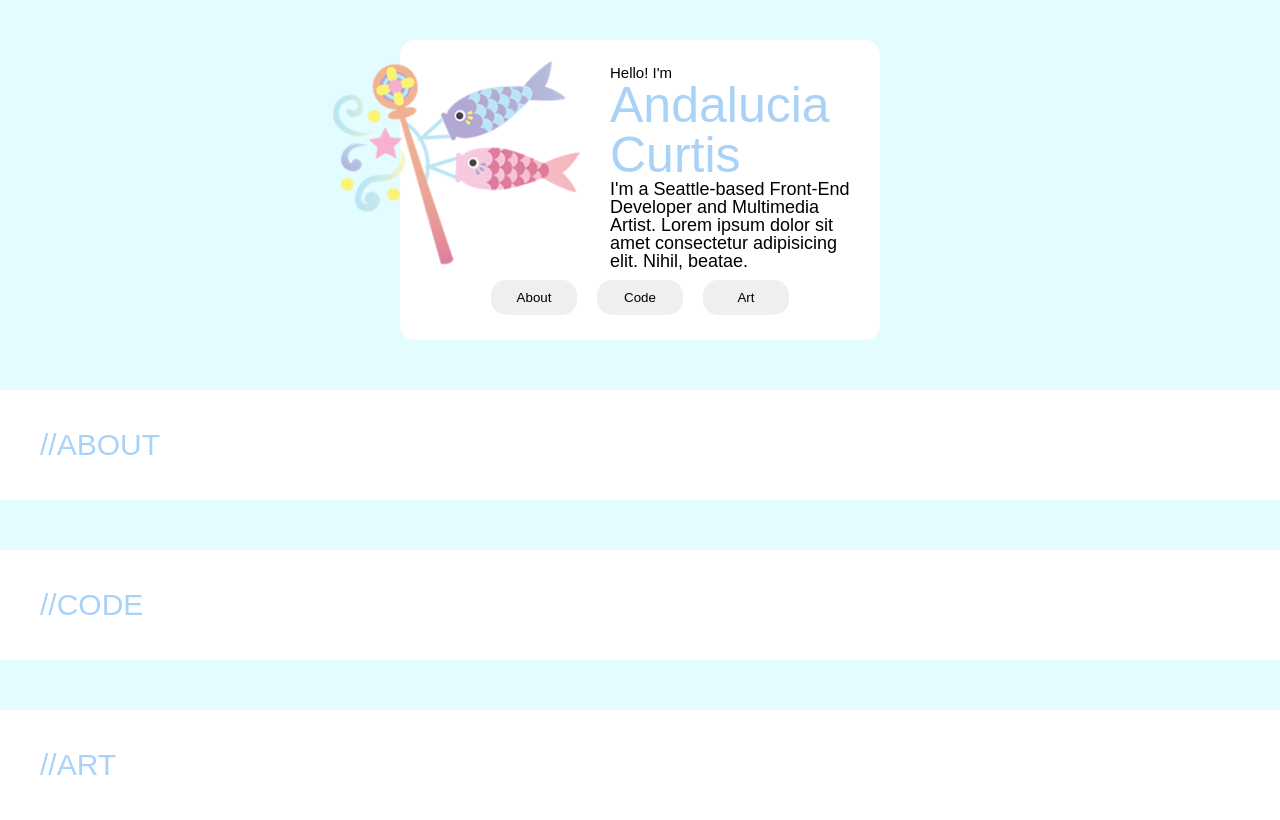
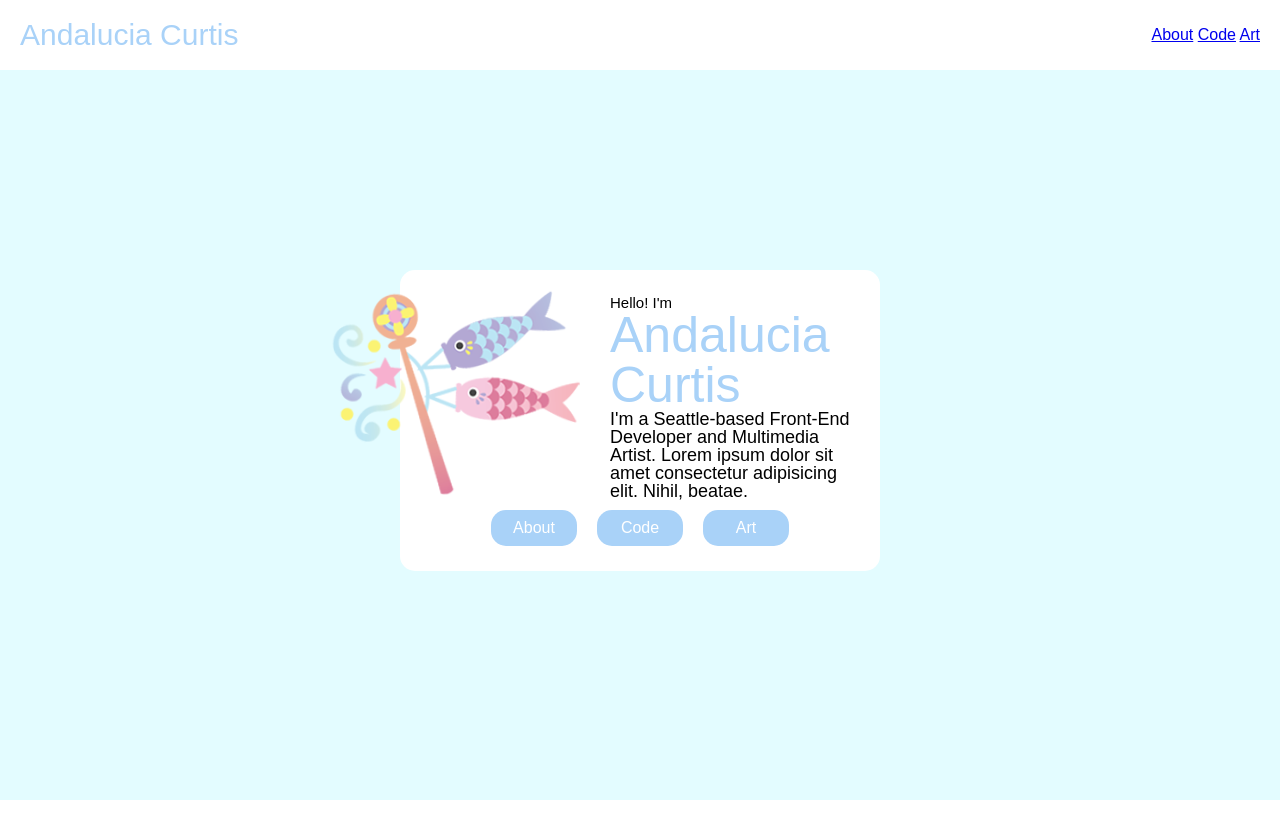
Before and after one commit to andaluciacurtis/Portfolio-Website, a plain HTML site: page index.html in a window 1280 px wide. Drawn offline with Linux system fonts and the light colour scheme; a web font is replaced by a local one.

Commit message:
added nav and sticky scrolling

```diff
--- a/css/style.css
+++ b/css/style.css
@@ -9,6 +9,61 @@ html, body {
   width: 100%;
   font-family: 'Sofia Sans Extra Condensed', sans-serif;
 }
+
+
+.outer-container {
+  scroll-snap-type: y mandatory;
+  overflow-y: scroll;
+  height: 100vh;
+}
+
+section {
+  height: 100vh;
+  display: flex;
+  justify-content: center;
+  align-items: center;
+  scroll-snap-align: start;
+}
+
+nav {
+  display: flex;
+  justify-content: space-between;
+  align-items: center;
+  padding:20px;
+  position: fixed;
+  width: 100%;
+  background-color: white;
+}
+
+
+.one {
+  background-color: rgb(227, 252, 255);
+}
+
+.two {
+  background-color: rgb(227, 252, 255);
+}
+
+.three {
+  background-color: rgb(227, 252, 255);
+}
+
+.four {
+  background-color: rgb(227, 252, 255);
+}
+
+
+
+
+
+
+
+
+
+
+
+
+
 
 h1 {
   font-size: 50px;
@@ -35,15 +90,6 @@ img {
 }
 
 
-.outer-container {
-  height: 100%;
-  width: 100%;
-  display: flex;
-  flex-direction: column;
-  gap: 50px;
-  align-items: center;
-  background-color: rgb(227, 252, 255);
-}
 
 .hero {
   width: min(80%, 480px);
@@ -70,8 +116,12 @@ img {
   gap: 20px;
 }
 
-.button-container button {
+.button-container a {
   border: none;
+  text-decoration: none;
+  background-color: rgb(169, 210, 248);
+  color: white;
+  text-align: center;
   padding: 10px;
   width: 20%;
   border-radius: 15px;
--- a/index.html
+++ b/index.html
@@ -9,7 +9,20 @@
     <link rel="stylesheet" href="css/style.css">
 </head>
 <body>
+    <nav>
+        <h2>Andalucia Curtis</h2>
+        <div class="links">
+            <a href="#pageTwo">About</a>
+            <a href="#pageThree">Code</a>
+            <a href="#pageFour">Art</a>
+        </div>
+    </nav>
+
     <div class="outer-container">
+
+
+
+        <section class="one" id="pageOne">
             <div class="hero">
                 <div class="hero-flex-container">
                     <img srcset="images/fishbanner_mobile.png" alt="" class="fish-banner">
@@ -19,29 +32,35 @@
                         <h1>Andalucia Curtis</h1>
                         <p>I'm a Seattle-based Front-End Developer and Multimedia Artist. Lorem ipsum dolor sit amet consectetur adipisicing elit. Nihil, beatae.</p>
                     </div>
-
                 </div>
 
                 <div class="button-container">
-                <button>About</button>
-                <button>Code</button>
-                <button>Art</button>
+                    <a href="#pageTwo">About</a>
+                    <a href="#pageThree">Code</a>
+                    <a href="#pageFour">Art</a>
                 </div>
 
             </div>
+        </section>
+
+        <section class="two" id="pageTwo">
+            <h2>//About</h2>
+        </section>
+
+        <section class="three" id="pageThree">
+            <h2>//Code</h2>
+            <div class="projects">
+                <div class="project-thumbnails">
+
+                </div>
+            </div>
+        </section>
+
+        <section class="four" id="pageFour">
+            <h2>//Art</h2>
+        </section>
 
 
-        <div class="about-container">
-            <h2>//ABOUT</h2>
-        </div>
-
-        <div class="coding-container">
-            <h2>//CODE</h2>
-        </div>
-
-        <div class="art-container">
-            <h2>//ART</h2>
-        </div>
 
     </div>
 
```
Lines whose indentation alone changed are shown as unchanged.
